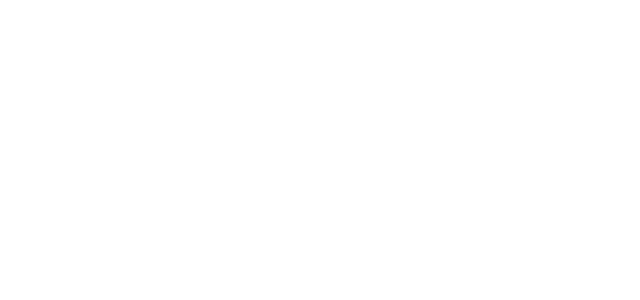
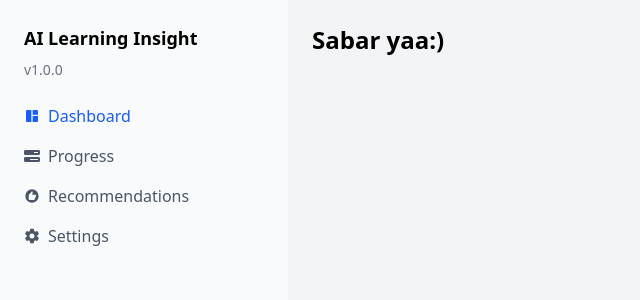
Before and after one commit to Markod1r/workflow-REBE, a React (Vite) app: page /progress in a window 1280 px wide. Before the commit this address had no page. Shown: the top 300 px of the page, without its empty margins (0-640 px from the left). Built offline with nearby package versions, Linux system fonts and the light colour scheme.

Commit message:
style : sidebar

```diff
--- a/src/App.jsx
+++ b/src/App.jsx
@@ -1,6 +1,7 @@
 import React from "react";
 import Sidebar from "./components/Sidebar";
 import Dashboard from "./pages/Dashboard";
+import Progress from "./pages/Progress";
 import { Routes, Route, Outlet } from "react-router";
 
 function Layout() {
@@ -18,6 +19,9 @@ export default function App() {
 			<Route path="/" element={<Layout />}>
 				<Route index element={<Dashboard />} />
 			</Route>
+			<Route path="/progress" element={<Layout />}>
+				<Route index element={<Progress />} />
+			</Route>
 		</Routes>
 	);
 }
--- a/src/components/Sidebar.jsx
+++ b/src/components/Sidebar.jsx
@@ -10,30 +10,39 @@ export default function Sidebar() {
 			<h1 className="text-lg font-bold mb-2">AI Learning Insight</h1>
 			<p className="text-sm text-gray-500 mb-6">v1.0.0</p>
 			<nav className="space-y-4">
-				<a href="#" className="flex items-center gap-2 text-blue-600 font-medium">
+				<NavLink to={"/"} className="flex items-center gap-2 text-blue-600 font-medium">
 					<span>
 						<MdSpaceDashboard />
 					</span>
 					Dashboard
-				</a>
-				<a href="#" className="flex items-center gap-2 text-gray-600 hover:text-blue-600">
+				</NavLink>
+				<NavLink
+					to={"/progress"}
+					className="flex items-center gap-2 text-gray-600 hover:text-blue-600"
+				>
 					<span>
 						<FaBarsProgress />
 					</span>
 					Progress
-				</a>
-				<a href="#" className="flex items-center gap-2 text-gray-600 hover:text-blue-600">
+				</NavLink>
+				<NavLink
+					to={"/recommendations"}
+					className="flex items-center gap-2 text-gray-600 hover:text-blue-600"
+				>
 					<span>
 						<MdRecommend />
 					</span>
 					Recommendations
-				</a>
-				<a href="#" className="flex items-center gap-2 text-gray-600 hover:text-blue-600">
+				</NavLink>
+				<NavLink
+					to={"/settings"}
+					className="flex items-center gap-2 text-gray-600 hover:text-blue-600"
+				>
 					<span>
 						<IoSettingsSharp />
 					</span>
 					Settings
-				</a>
+				</NavLink>
 			</nav>
 		</aside>
 	);
--- /dev/null
+++ b/src/pages/Progress.jsx
@@ -0,0 +1,7 @@
+export default function Progress() {
+	return (
+		<main className="flex-1 p-6 bg-gray-100">
+			<h1 className="text-2xl font-bold mb-6">Sabar yaa:)</h1>
+		</main>
+	);
+}
```
